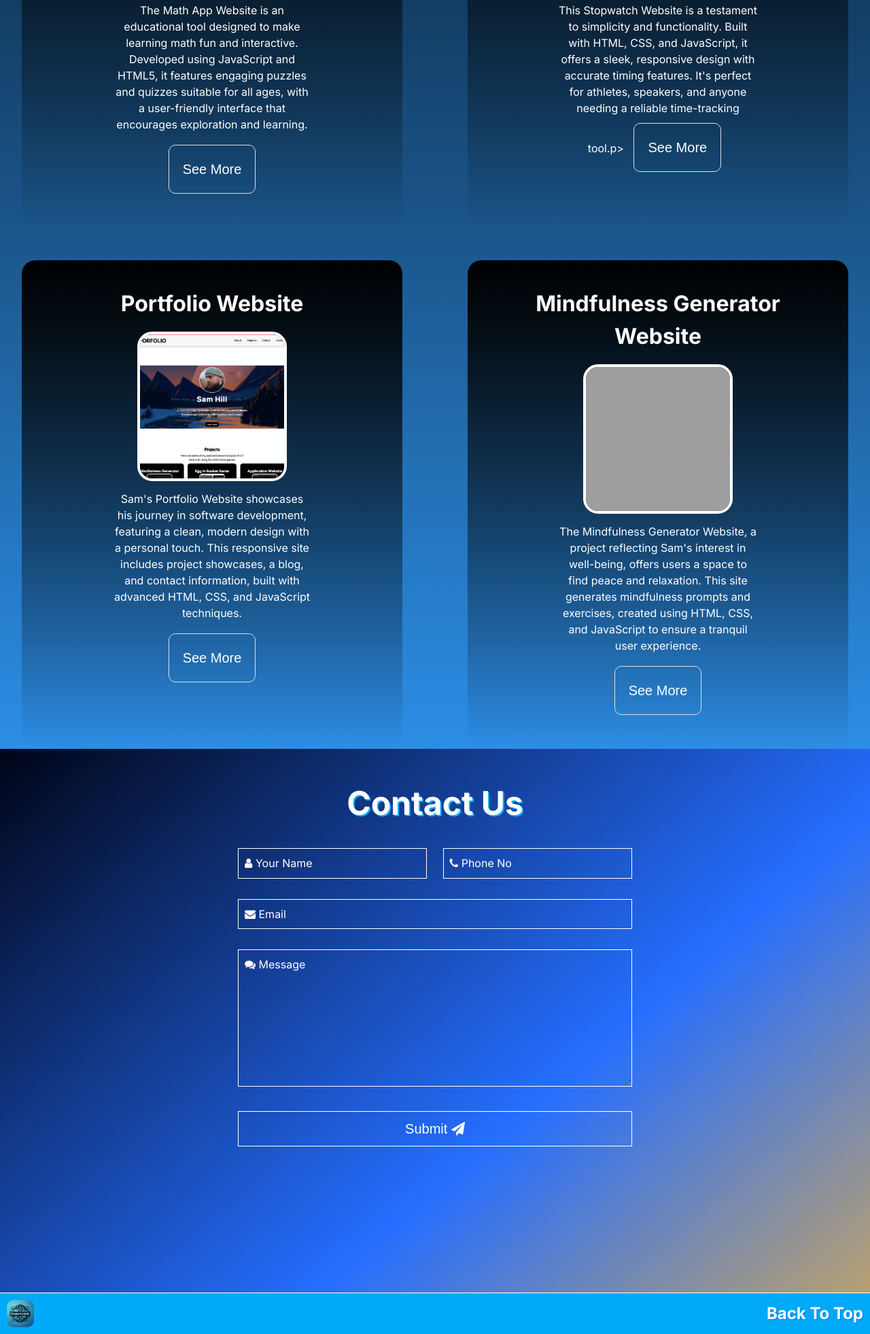
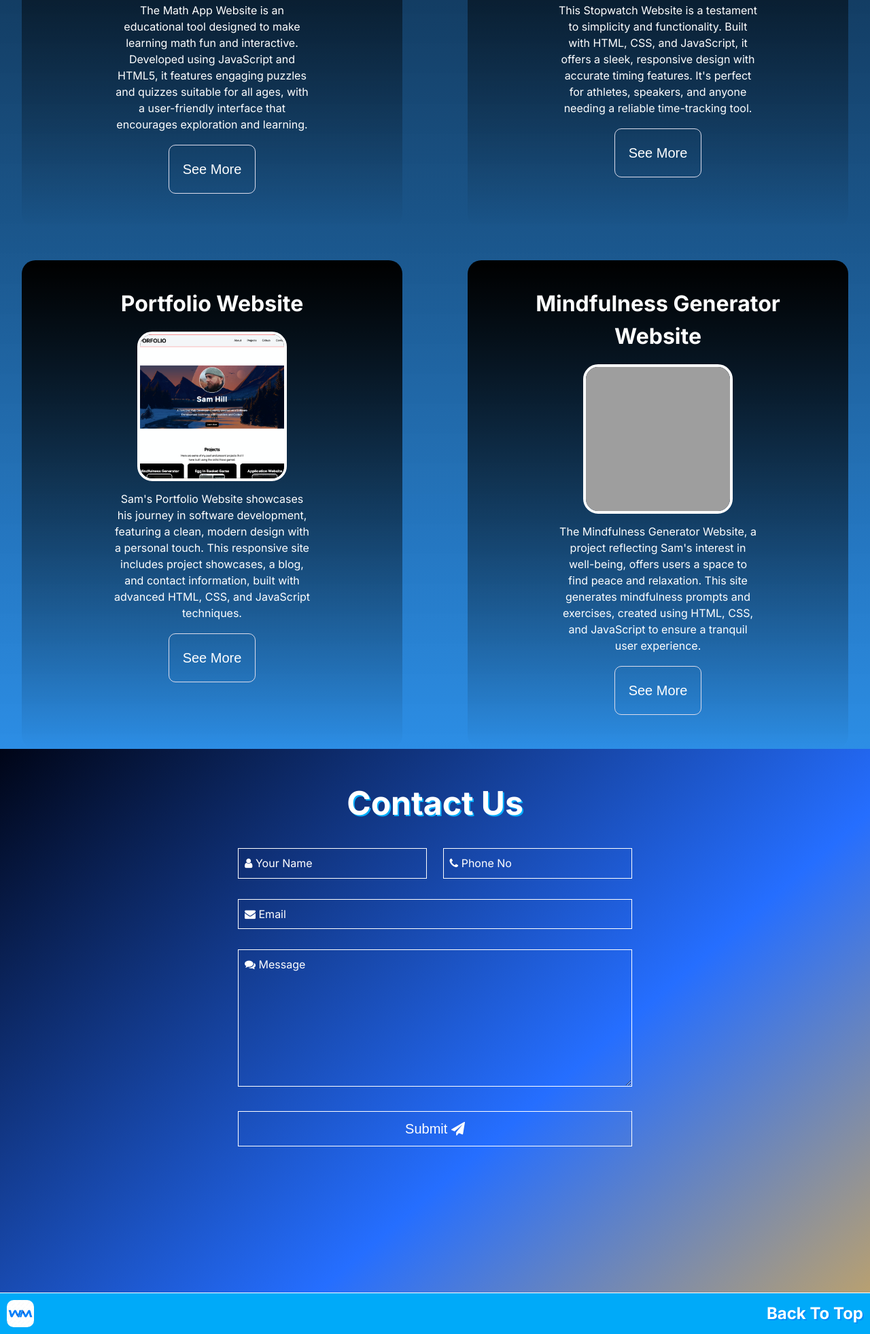
Before and after one commit to fac29b/Webmasters-Website-Ruth-Sam, a plain HTML site: page index.html in a window 1280 px wide. Shown: the part 3405-5368 px from the top of the page at 68% size. Drawn offline with Linux system fonts and the light colour scheme; grey boxes are pictures that could not be loaded.

Commit message:
added footer pic

```diff
--- a/index.html
+++ b/index.html
@@ -131,7 +131,7 @@
     <div class="portfolio--box">
       <h3 class="portfolio--box-name">Stopwatch Website</h3>
       <img class="portfolio--box-picture" src="./image/Ruth Stopwatch.png" alt="portfolio picture">
-      <p class="portfolio--box-info">This Stopwatch Website is a testament to simplicity and functionality. Built with HTML, CSS, and JavaScript, it offers a sleek, responsive design with accurate timing features. It's perfect for athletes, speakers, and anyone needing a reliable time-tracking tool.p>
+      <p class="portfolio--box-info">This Stopwatch Website is a testament to simplicity and functionality. Built with HTML, CSS, and JavaScript, it offers a sleek, responsive design with accurate timing features. It's perfect for athletes, speakers, and anyone needing a reliable time-tracking tool.</p>
       <a href="https://ruthtamiru77.github.io/stopwatch/" target="_blank"><button class="btn">See More</button></a>
     </div>
 
@@ -198,7 +198,7 @@
  <!-- Footer End -->
 
  <footer class="footer container">
-  <img src="./image/DALL·E 2023-11-14 21.41.19 - Design a sophisticated and contemporary logo for a web development agency called 'Webmasters'. The logo should prominently feature the word 'Webmaster.png" alt="Logo" class="footer-logo">
+  <img src="/image/1000_F_175890218_kLQMIwIflZtEnhDbIWj8dI5ffAs9jmBJ.jpg"alt="Logo" class="footer-logo">
   <a class="footer__title" href="#top">Back To Top</a>
 </footer>
 
--- a/script.js
+++ b/script.js
@@ -1,3 +1,7 @@
+
+
+
+
 document.addEventListener('DOMContentLoaded', function () {
     const emailForm = document.getElementById('emailForm');
     const submitMessage = document.getElementById('submitMessage');
```
Also changed, not shown: image/1000_F_175890218_kLQMIwIflZtEnhDbIWj8dI5ffAs9jmBJ.jpg (added).
